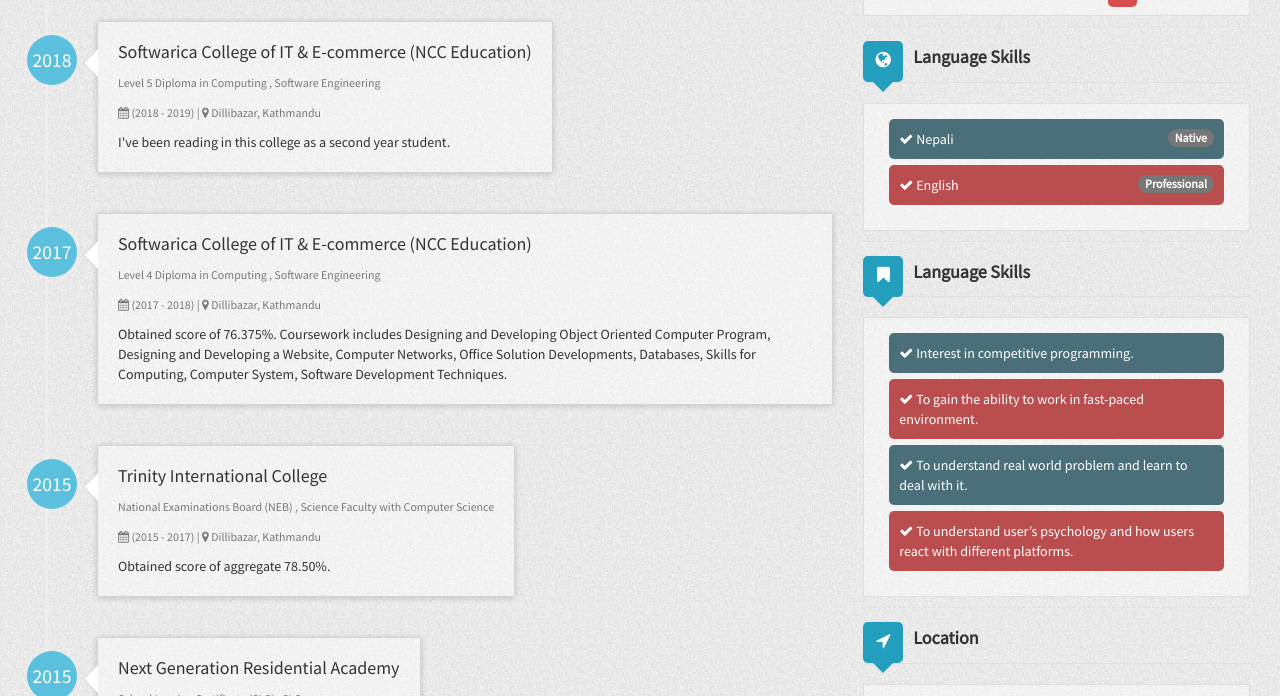
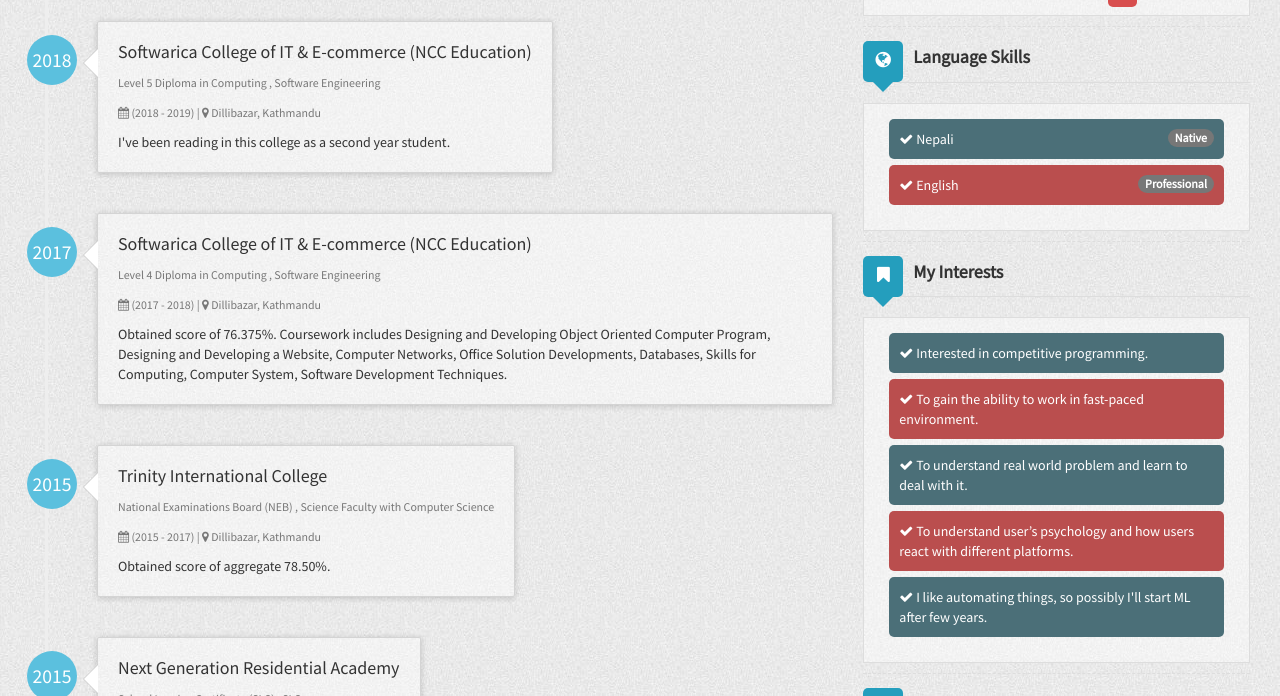
Before and after one commit to elwyncrestha/elwyncrestha.github.io-old, a Jekyll site: the page built from index.html, in a window 1280 px wide and 900 px high, scrolled down 603 px, cut to the strip 0-696 px from the top of the window. Built offline with Jekyll 4.4.1, drawn with Linux system fonts in a browser that asks for light colours; nearby versions of some CDN libraries.

Commit message:
Update: Interests, Add: License

```diff
--- a/_config.yml
+++ b/_config.yml
@@ -95,10 +95,12 @@
       percentage: 70%
   interests:
     - interest1:
-      value: Interest in competitive programming.
+      value: Interested in competitive programming.
     - interest2:
       value: To gain the ability to work in fast-paced environment.
     - interest3:
       value: To understand real world problem and learn to deal with it.
     - interest4:
       value: To understand user’s psychology and how users react with different platforms.
+    - interest4:
+      value: I like automating things, so possibly I'll start ML after few years.
--- a/index.html
+++ b/index.html
@@ -255,7 +255,7 @@
             {% endif %}
             {% if site.author.interests %}
                 <div class="deviter"></div>
-                <h3 class="title with-icon"><span class="fa fa-bookmark cat-title"></span> Language Skills</h3>
+                <h3 class="title with-icon"><span class="fa fa-bookmark cat-title"></span> My Interests</h3>
                 <div class="grid-block">
                     <ul class="list-unstyled list-strip">
                         {% for interest in site.author.interests %}
```
Also changed, not shown: 1 other file.
